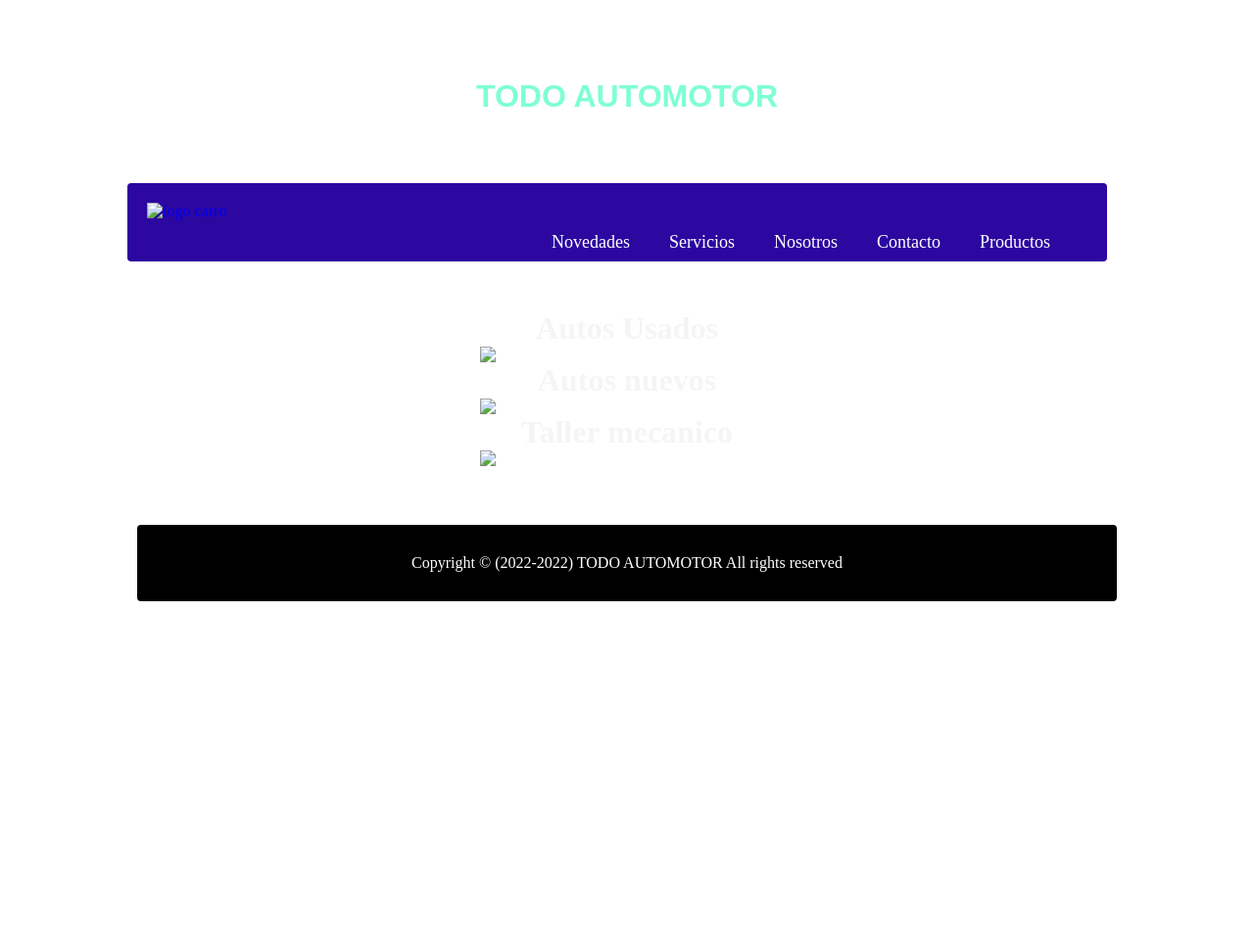
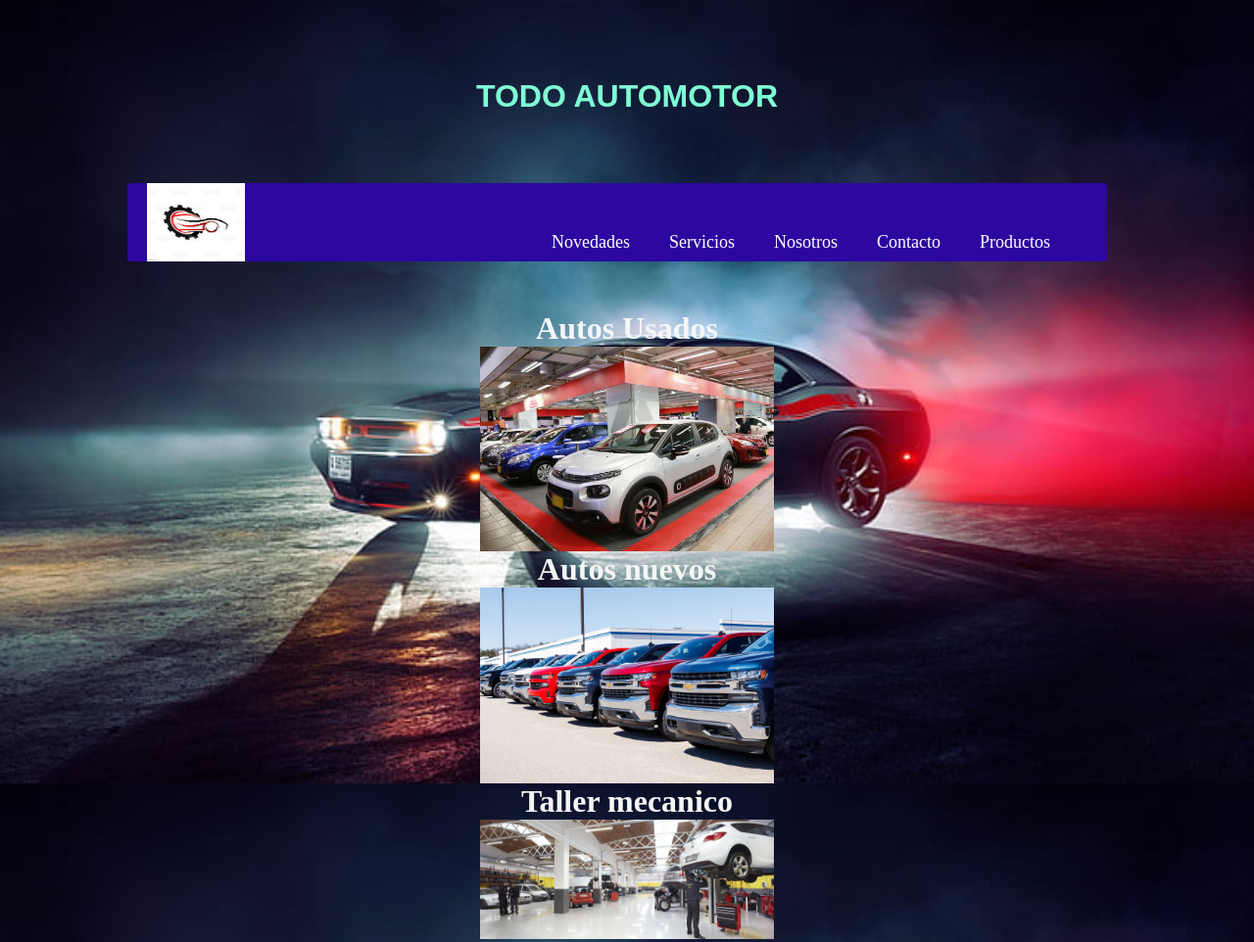
Before and after one commit to sebajgastia/mi_repocomienzo, a plain HTML site: page index.html in a window 1280 px wide. Shown: the top 962 px of the page at 98% size. Before the commit the page ends 830 px from the top, so only its background shows below. Drawn offline with Linux system fonts and the light colour scheme.

Commit message:
se agregaron las imagenes para el index

```diff
--- a/index.html
+++ b/index.html
@@ -17,7 +17,7 @@
 
     <nav class="nav1">
         <a href=index.html class="enlace">
-            <img src="../img/logo.png" alt="logo carro" class="logo">
+            <img src="img/logo.png" alt="logo carro" class="logo">
         </a>
         <input type="checkbox" id="check">
         <label for="check" class="checkbtn">
@@ -37,13 +37,13 @@
 
     <main class="center-1">
     <h1 class="color-1">Autos Usados</h1>
-    <img src="../img/auto usados.jpg" width="300">
+    <img src="img/auto usados.jpg" width="300">
 
     <h1 class="color-2">Autos nuevos</h1>
-    <img src="../img/concesionario.jpg" width="300">
+    <img src="img/concesionario.jpg" width="300">
 
     <h1 class="color-3">Taller mecanico</h1>
-    <img src="../img/taller.jpg" width="300">
+    <img src="img/taller.jpg" width="300">
 </main>
 
 
--- a/style.css
+++ b/style.css
@@ -66,7 +66,7 @@
 
 /*fondo de pantalla*/
 body{
-    background-image: url(../img/fondo\ index.jpg);
+    background-image: url(img/fondo\ index.jpg);
     background-size: cover;
     background-position: center;
     height: 100vh;
```
Also changed, not shown: img/auto usados.jpg (added), img/concesionario.jpg (added), img/fondo index.jpg (added), img/logo.png (added), img/taller.jpg (added).
